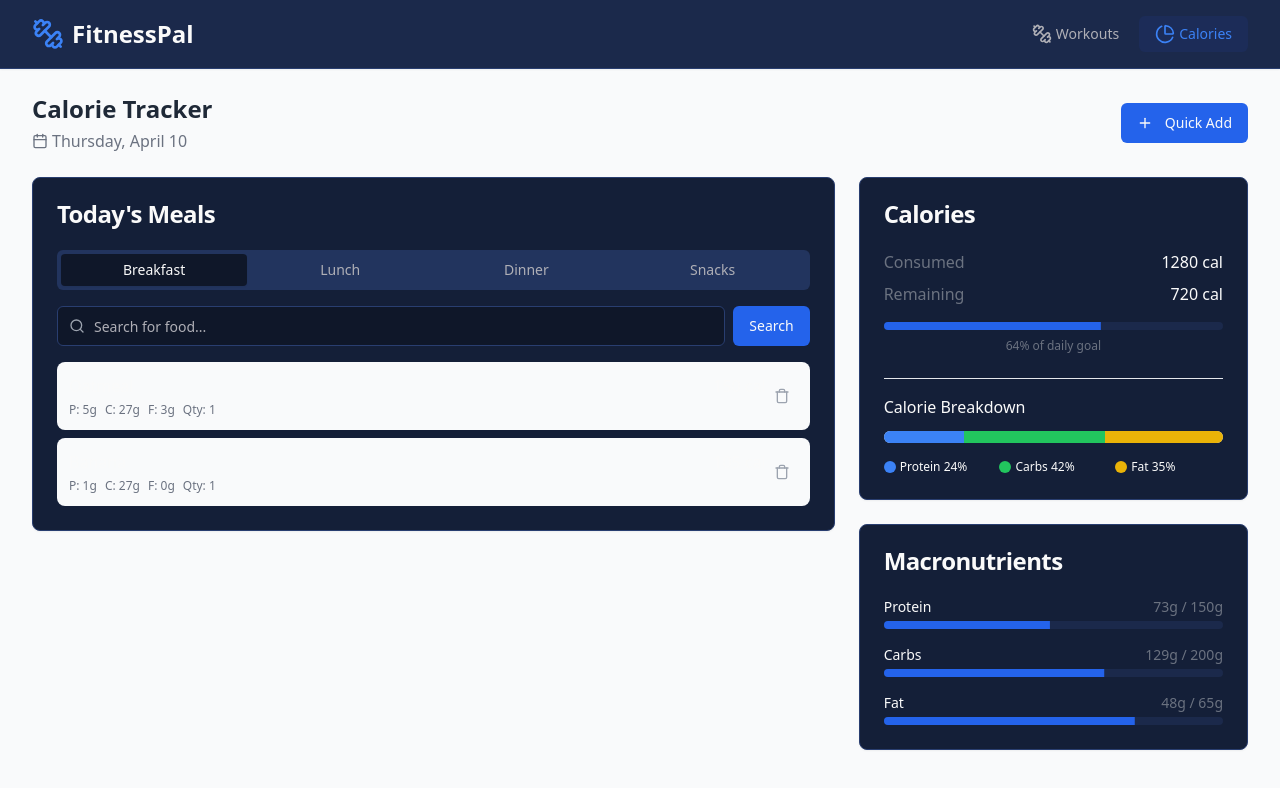
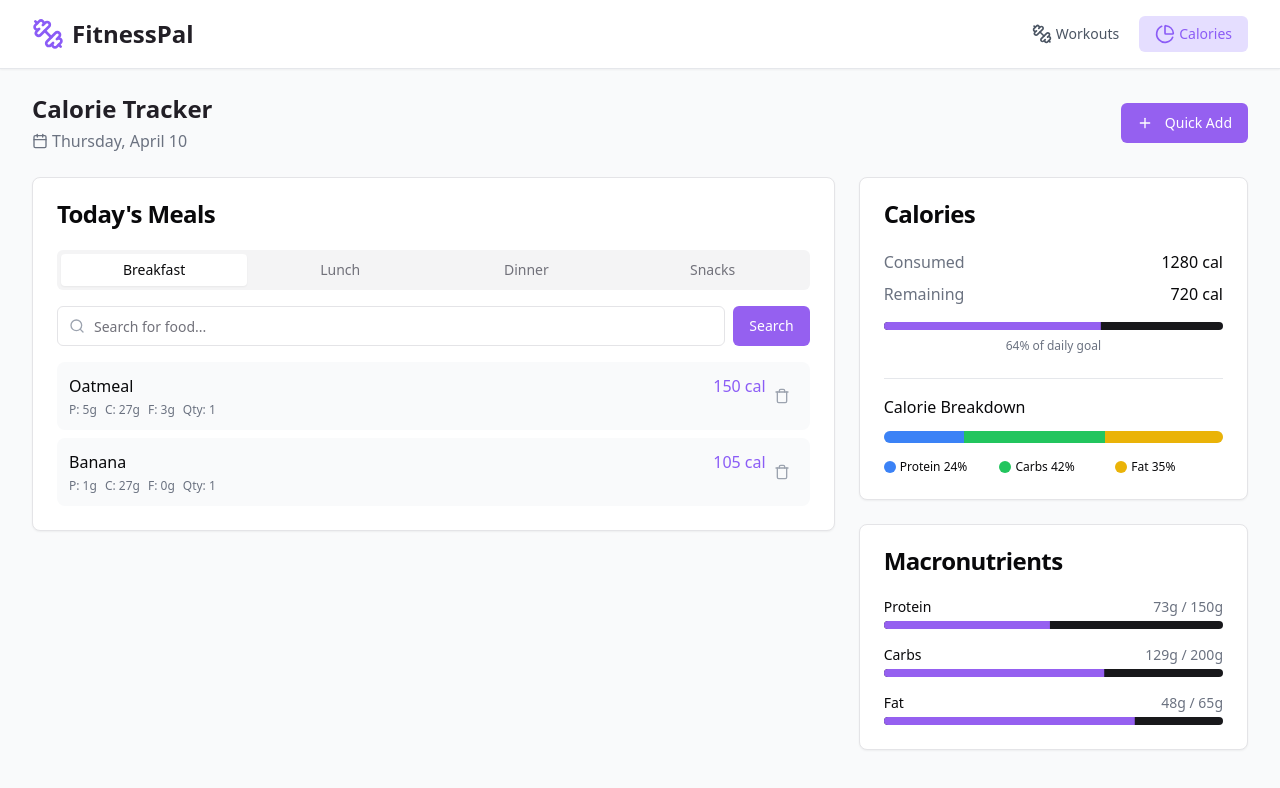
Before and after one commit to NexttotheTOP/one-page-fitness-pal, a React (Vite) app: page /calories in a window 1280 px wide. Shown: the top 788 px of the page. Built offline with nearby package versions, Linux system fonts and the light colour scheme.

Commit message:
Reverted to edit edt-12bd4734-6133-4cc6-a66c-34976e79ace3: "feat: Implement fitness app features
Implement workout plan creation and calorie tracking features."

```diff
--- a/src/components/Header.tsx
+++ b/src/components/Header.tsx
@@ -7,12 +7,12 @@ const Header = () => {
   const location = useLocation();
 
   return (
-    <header className="bg-secondary border-b border-border py-4 shadow-sm">
+    <header className="bg-white border-b border-gray-200 py-4 shadow-sm">
       <div className="fitness-container">
         <div className="flex items-center justify-between">
           <div className="flex items-center space-x-2">
-            <Dumbbell className="h-8 w-8 text-fitness-blue-light" />
-            <h1 className="text-2xl font-bold text-foreground">FitnessPal</h1>
+            <Dumbbell className="h-8 w-8 text-fitness-purple" />
+            <h1 className="text-2xl font-bold text-fitness-charcoal">FitnessPal</h1>
           </div>
 
           <nav className="flex items-center space-x-1">
@@ -20,8 +20,8 @@ const Header = () => {
               to="/"
               className={`flex items-center space-x-1 px-4 py-2 rounded-md text-sm font-medium ${
                 location.pathname === '/'
-                  ? 'bg-fitness-blue/20 text-fitness-blue-light'
-                  : 'text-muted-foreground hover:text-fitness-blue-light hover:bg-secondary/50'
+                  ? 'bg-fitness-purple-light text-fitness-purple'
+                  : 'text-gray-600 hover:text-fitness-purple hover:bg-gray-100'
               }`}
             >
               <Dumbbell className="h-5 w-5" />
@@ -32,8 +32,8 @@ const Header = () => {
               to="/calories"
               className={`flex items-center space-x-1 px-4 py-2 rounded-md text-sm font-medium ${
                 location.pathname === '/calories'
-                  ? 'bg-fitness-blue/20 text-fitness-blue-light'
-                  : 'text-muted-foreground hover:text-fitness-blue-light hover:bg-secondary/50'
+                  ? 'bg-fitness-purple-light text-fitness-purple'
+                  : 'text-gray-600 hover:text-fitness-purple hover:bg-gray-100'
               }`}
             >
               <PieChart className="h-5 w-5" />
--- a/src/index.css
+++ b/src/index.css
@@ -5,50 +5,84 @@
 
 @layer base {
   :root {
-    --background: 222 47% 11%; /* Dark Blue Background */
-    --foreground: 0 0% 98%; /* Light text */
+    --background: 0 0% 100%;
+    --foreground: 240 10% 3.9%;
 
-    --card: 222 47% 15%; /* Slightly lighter blue for cards */
-    --card-foreground: 0 0% 98%;
+    --card: 0 0% 100%;
+    --card-foreground: 240 10% 3.9%;
 
-    --popover: 222 47% 15%;
-    --popover-foreground: 0 0% 98%;
+    --popover: 0 0% 100%;
+    --popover-foreground: 240 10% 3.9%;
 
-    --primary: 221 83% 53%; /* Bright Blue */
-    --primary-foreground: 0 0% 98%;
+    --primary: 262 83% 66%;
+    --primary-foreground: 0 0% 100%;
 
-    --secondary: 222 47% 20%; /* Darker Blue for secondary elements */
+    --secondary: 240 5.9% 10%;
     --secondary-foreground: 0 0% 98%;
 
-    --muted: 222 47% 25%;
-    --muted-foreground: 240 5% 70%;
+    --muted: 240 4.8% 95.9%;
+    --muted-foreground: 240 3.8% 46.1%;
 
-    --accent: 222 47% 25%;
-    --accent-foreground: 0 0% 98%;
+    --accent: 262 83% 96%;
+    --accent-foreground: 240 5.9% 10%;
 
     --destructive: 0 84.2% 60.2%;
     --destructive-foreground: 0 0% 98%;
 
-    --border: 222 47% 30%;
-    --input: 222 47% 30%;
-    --ring: 221 83% 53%;
+    --border: 240 5.9% 90%;
+    --input: 240 5.9% 90%;
+    --ring: 262 83% 66%;
 
     --radius: 0.5rem;
+
+    --sidebar-background: 0 0% 98%;
+    --sidebar-foreground: 240 5.3% 26.1%;
+    --sidebar-primary: 240 5.9% 10%;
+    --sidebar-primary-foreground: 0 0% 98%;
+    --sidebar-accent: 240 4.8% 95.9%;
+    --sidebar-accent-foreground: 240 5.9% 10%;
+    --sidebar-border: 220 13% 91%;
+    --sidebar-ring: 217.2 91.2% 59.8%;
   }
 
   .dark {
-    /* Dark mode can use similar or slightly different shades */
-    --background: 222 47% 9%;
+    --background: 240 10% 3.9%;
     --foreground: 0 0% 98%;
-    /* ... other dark mode variables remain similar to light mode */
+
+    --card: 240 10% 3.9%;
+    --card-foreground: 0 0% 98%;
+
+    --popover: 240 10% 3.9%;
+    --popover-foreground: 0 0% 98%;
+
+    --primary: 262 83% 66%;
+    --primary-foreground: 0 0% 98%;
+
+    --secondary: 240 3.7% 15.9%;
+    --secondary-foreground: 0 0% 98%;
+
+    --muted: 240 3.7% 15.9%;
+    --muted-foreground: 240 5% 64.9%;
+
+    --accent: 240 3.7% 15.9%;
+    --accent-foreground: 0 0% 98%;
+
+    --destructive: 0 62.8% 30.6%;
+    --destructive-foreground: 0 0% 98%;
+
+    --border: 240 3.7% 15.9%;
+    --input: 240 3.7% 15.9%;
+    --ring: 262 83% 66%;
   }
+}
 
+@layer base {
   * {
     @apply border-border;
   }
 
   body {
-    @apply bg-background text-foreground antialiased;
+    @apply bg-gray-50 text-foreground antialiased;
     font-feature-settings: "rlig" 1, "calt" 1;
   }
 }
@@ -59,18 +93,18 @@
   }
 
   .fitness-card {
-    @apply bg-card rounded-xl shadow-md hover:shadow-lg transition-shadow duration-300;
+    @apply bg-white rounded-xl shadow-md hover:shadow-lg transition-shadow duration-300;
   }
 
   .fitness-input {
-    @apply w-full rounded-md border-gray-300 shadow-sm focus:border-fitness-blue focus:ring-fitness-blue;
+    @apply w-full rounded-md border-gray-300 shadow-sm focus:border-fitness-purple focus:ring-fitness-purple;
   }
 
   .fitness-btn-primary {
-    @apply bg-fitness-blue hover:bg-fitness-blue-dark text-white font-semibold py-2 px-4 rounded-md transition-colors duration-200;
+    @apply bg-fitness-purple hover:bg-fitness-purple-dark text-white font-semibold py-2 px-4 rounded-md transition-colors duration-200;
   }
 
   .fitness-btn-secondary {
-    @apply bg-secondary hover:bg-secondary/80 text-white font-semibold py-2 px-4 rounded-md transition-colors duration-200;
+    @apply bg-white hover:bg-gray-100 text-fitness-charcoal font-semibold py-2 px-4 border border-gray-300 rounded-md transition-colors duration-200;
   }
 }
--- a/tailwind.config.ts
+++ b/tailwind.config.ts
@@ -13,76 +13,99 @@ export default {
 	theme: {
 		container: {
 			center: true,
-      padding: "2rem",
+			padding: '2rem',
 			screens: {
-        "2xl": "1400px",
-      },
+				'2xl': '1400px'
+			}
 		},
 		extend: {
 			colors: {
-        border: "hsl(var(--border))",
-        input: "hsl(var(--input))",
-        ring: "hsl(var(--ring))",
-        background: "hsl(var(--background))",
-        foreground: "hsl(var(--foreground))",
+				border: 'hsl(var(--border))',
+				input: 'hsl(var(--input))',
+				ring: 'hsl(var(--ring))',
+				background: 'hsl(var(--background))',
+				foreground: 'hsl(var(--foreground))',
 				primary: {
-          DEFAULT: "hsl(var(--primary))",
-          foreground: "hsl(var(--primary-foreground))",
+					DEFAULT: 'hsl(var(--primary))',
+					foreground: 'hsl(var(--primary-foreground))'
 				},
 				secondary: {
-          DEFAULT: "hsl(var(--secondary))",
-          foreground: "hsl(var(--secondary-foreground))",
+					DEFAULT: 'hsl(var(--secondary))',
+					foreground: 'hsl(var(--secondary-foreground))'
 				},
 				destructive: {
-          DEFAULT: "hsl(var(--destructive))",
-          foreground: "hsl(var(--destructive-foreground))",
+					DEFAULT: 'hsl(var(--destructive))',
+					foreground: 'hsl(var(--destructive-foreground))'
 				},
 				muted: {
-          DEFAULT: "hsl(var(--muted))",
-          foreground: "hsl(var(--muted-foreground))",
+					DEFAULT: 'hsl(var(--muted))',
+					foreground: 'hsl(var(--muted-foreground))'
 				},
 				accent: {
-          DEFAULT: "hsl(var(--accent))",
-          foreground: "hsl(var(--accent-foreground))",
+					DEFAULT: 'hsl(var(--accent))',
+					foreground: 'hsl(var(--accent-foreground))'
 				},
 				popover: {
-          DEFAULT: "hsl(var(--popover))",
-          foreground: "hsl(var(--popover-foreground))",
+					DEFAULT: 'hsl(var(--popover))',
+					foreground: 'hsl(var(--popover-foreground))'
 				},
 				card: {
-          DEFAULT: "hsl(var(--card))",
-          foreground: "hsl(var(--card-foreground))",
+					DEFAULT: 'hsl(var(--card))',
+					foreground: 'hsl(var(--card-foreground))'
+				},
+				sidebar: {
+					DEFAULT: 'hsl(var(--sidebar-background))',
+					foreground: 'hsl(var(--sidebar-foreground))',
+					primary: 'hsl(var(--sidebar-primary))',
+					'primary-foreground': 'hsl(var(--sidebar-primary-foreground))',
+					accent: 'hsl(var(--sidebar-accent))',
+					'accent-foreground': 'hsl(var(--sidebar-accent-foreground))',
+					border: 'hsl(var(--sidebar-border))',
+					ring: 'hsl(var(--sidebar-ring))'
 				},
 				fitness: {
-          blue: '#1E3A8A',
-          'blue-dark': '#091A40',
-          'blue-light': '#3B82F6',
-          charcoal: '#1F2937',
-          gray: '#F3F4F6',
+					purple: '#8B5CF6',
+					'purple-dark': '#7E69AB',
+					'purple-light': '#E5DEFF',
+					charcoal: '#221F26',
+					gray: '#F6F6F7',
 					green: '#10B981',
 					red: '#EF4444',
 				}
 			},
 			borderRadius: {
-        lg: "var(--radius)",
-        md: "calc(var(--radius) - 2px)",
-        sm: "calc(var(--radius) - 4px)",
+				lg: 'var(--radius)',
+				md: 'calc(var(--radius) - 2px)',
+				sm: 'calc(var(--radius) - 4px)'
 			},
 			keyframes: {
-        "accordion-down": {
-          from: { height: "0" },
-          to: { height: "var(--radix-accordion-content-height)" },
+				'accordion-down': {
+					from: {
+						height: '0'
 					},
-        "accordion-up": {
-          from: { height: "var(--radix-accordion-content-height)" },
-          to: { height: "0" },
+					to: {
+						height: 'var(--radix-accordion-content-height)'
+					}
 				},
+				'accordion-up': {
+					from: {
+						height: 'var(--radix-accordion-content-height)'
+					},
+					to: {
+						height: '0'
+					}
+				},
+				'pulse-light': {
+					'0%, 100%': { opacity: '1' },
+					'50%': { opacity: '0.7' }
+				}
 			},
 			animation: {
-        "accordion-down": "accordion-down 0.2s ease-out",
-        "accordion-up": "accordion-up 0.2s ease-out",
-      },
-    },
+				'accordion-down': 'accordion-down 0.2s ease-out',
+				'accordion-up': 'accordion-up 0.2s ease-out',
+				'pulse-light': 'pulse-light 2s cubic-bezier(0.4, 0, 0.6, 1) infinite'
+			}
+		}
 	},
 	plugins: [require("tailwindcss-animate")],
 } satisfies Config;
```
Lines whose indentation alone changed are shown as unchanged.
